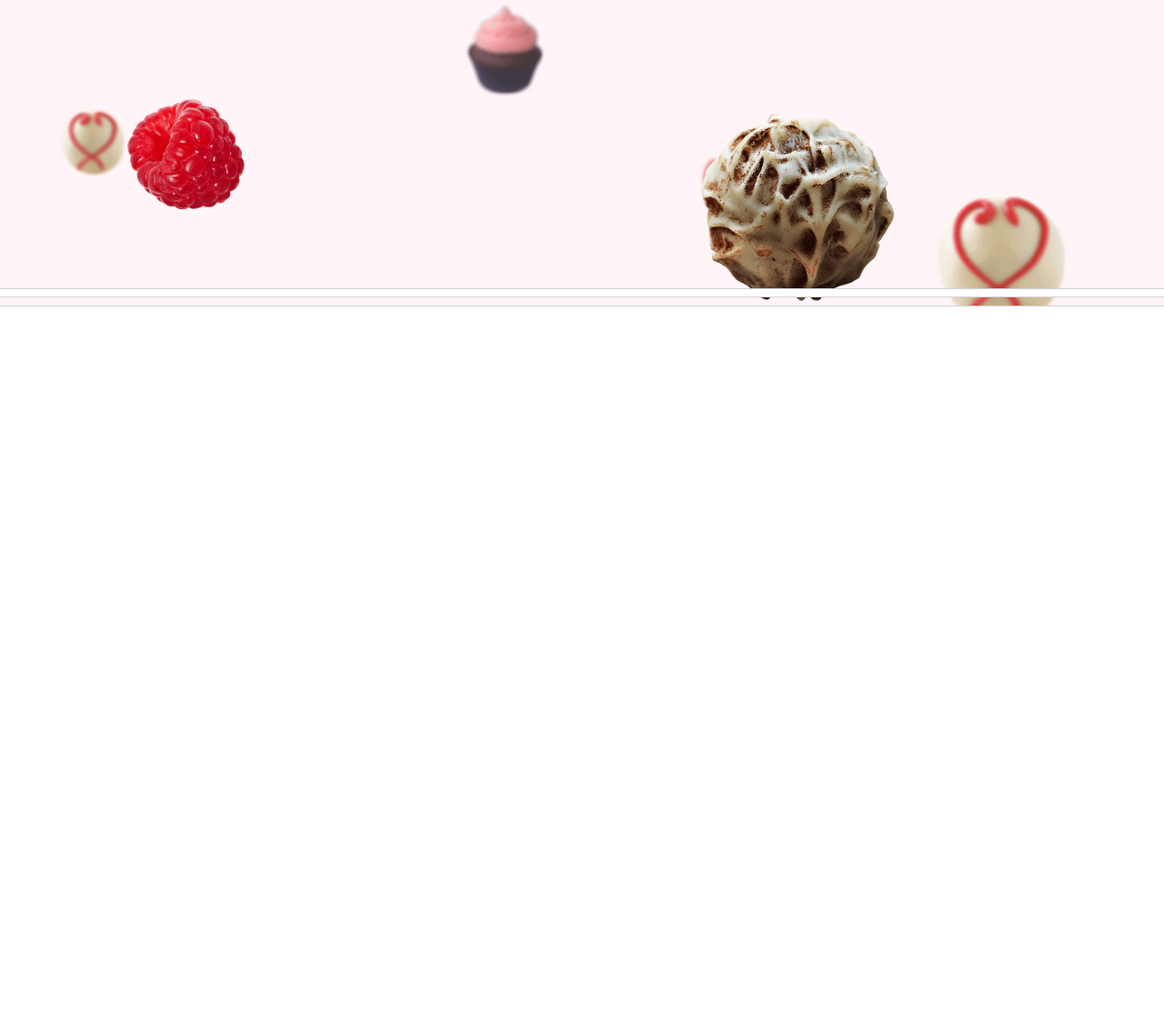
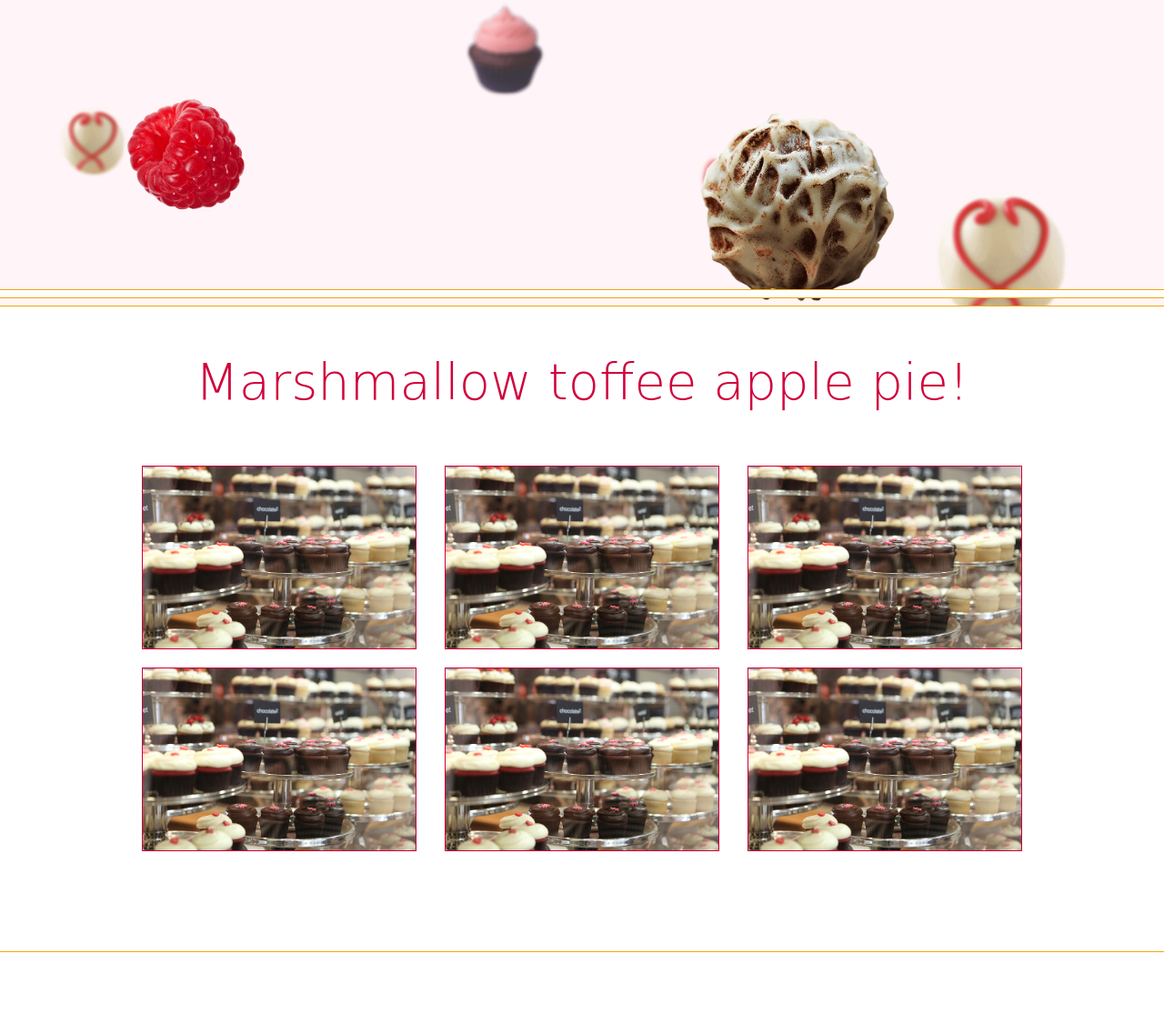
Before and after one commit to TmszLBmrv/layout-cakes, a plain HTML site: page index.html in a window 1280 px wide. Shown: the part 1597-2734 px from the top of the page at 91% size. After the commit the page ends 2644 px from the top, so only its background shows below. Drawn offline with Linux system fonts and the light colour scheme; a web font is replaced by a local one.

Commit message:
section 3 almost finished

```diff
--- a/css/styles.css
+++ b/css/styles.css
@@ -249,6 +249,12 @@ header h1::after {
   }
 }
 
+@media (min-width: 1300px) {
+  .sf_textblock {
+    margin-top: 0px;
+  }
+}
+
 .sfh_land {
   opacity: 1;
   transition: 1s;
@@ -274,6 +280,18 @@ header h1::after {
   position: absolute;
   background-size: contain;
   background-repeat: no-repeat;
+}
+
+.section_parallax::after {
+  position: absolute;
+  content: "";
+  display: inline-block;
+  height: 1vh;
+  width: 100%;
+  background-color: white;
+  bottom: 1vh;
+  border-top: 1px solid #f2a705;
+  border-bottom: 1px solid #f2a705;
 }
 
 .prlx1 {
@@ -418,21 +436,105 @@ header h1::after {
 }
 
 .section_third {
-  height: 800px;
-  border-top: 1px solid lightgrey;
+  height: auto;
   position: relative;
+  border-top: 1px solid #f2a705;
+  border-bottom: 1px solid #f2a705;
+  background-color: white;
+  padding-bottom: 100px;
+  overflow: auto;
 }
 
-.section_third::before {
+.st_header {
+  font-family: 'Damion', cursive;
+  font-weight: lighter;
+  text-align: center;
+  font-size: 3.5em;
+  color: #d0003c;
+  margin: 50px auto;
+  transition: 1s;
+  opacity: 0;
+  transform: translateY(-50px);
+}
+
+.st_container {
+  margin: 0 auto;
+  width: 100%;
+  max-width: 1000px;
+  height: auto;
+  display: -ms-flexbox;
+  display: flex;
+  -ms-flex-wrap: wrap;
+      flex-wrap: wrap;
+  -ms-flex-pack: distribute;
+      justify-content: space-around;
+  -ms-flex-align: center;
+      align-items: center;
+  overflow: hidden;
+}
+
+.st_pic {
+  position: relative;
+  height: 200px;
+  width: 300px;
+  margin: 10px;
+  border: 1px solid #d0003c;
+  background-color: #f2a705;
+  opacity: 0;
+  transform: scale(1.05);
+  transition: 0.5s;
+  overflow: hidden;
+  background-image: url("../img/cupCakes.jpg");
+  background-size: contain;
+  cursor: pointer;
+}
+
+.st_pic div {
+  background-color: rgba(208, 0, 60, 0.65);
+  height: 100%;
+  width: 100%;
   position: absolute;
+}
+
+.st_pic div::before {
+  box-sizing: border-box;
   content: "";
-  display: inline-block;
-  height: 1vh;
-  width: 100%;
-  background-color: white;
-  top: -2.5vh;
-  border-top: 1px solid lightgrey;
-  border-bottom: 1px solid lightgrey;
+  position: absolute;
+  height: 200px;
+  width: 300px;
+  left: -100%;
+  background-color: transparent;
+  border-bottom: 100px solid transparent;
+  border-top: 100px solid rgba(208, 0, 60, 0.65);
+  border-right: 150px solid rgba(208, 0, 60, 0.65);
+  border-left: 150px solid transparent;
+}
+
+.no-touch .st_pic:hover div {
+  right: 0;
+  transition: 0.5s;
+}
+
+.st_picdiv_inactive div {
+  right: -200%;
+  transition: 0.5s;
+}
+
+.st_picdiv_active div {
+  right: 0;
+  transition: 0.5s;
+}
+
+.sth_land {
+  opacity: 1;
+  transition: 1s;
+  transform: translateY(0px);
+}
+
+.stp_land {
+  opacity: 1;
+  transition: 1s;
+  transform: scale(1);
 }
 
 /*# sourceMappingURL=styles.css.map */
--- a/index.html
+++ b/index.html
@@ -58,14 +58,29 @@
       </section>
 
       <section class="section_third">
-
+        <h2 class="st_header">Marshmallow toffee apple pie!</h2>
+        <div class="st_container">
+          <div class="st_pic st_picdiv_inactive"><div></div></div>
+          <div class="st_pic st_picdiv_inactive"><div></div></div>
+          <div class="st_pic st_picdiv_inactive"><div></div></div>
+          <div class="st_pic st_picdiv_inactive"><div></div></div>
+          <div class="st_pic st_picdiv_inactive"><div></div></div>
+          <div class="st_pic st_picdiv_inactive"><div></div></div>
+        </div>
       </section>
 
 
     </main>
 
     <footer>
-
+      <!-- <p>blablablabla</p>
+      <p>blablablabla</p>
+      <p>blablablabla</p>
+      <p>blablablabla</p>
+      <p>blablablabla</p>
+      <p>blablablabla</p>
+      <p>blablablabla</p>
+      <p>blablablabla</p> -->
     </footer>
   </body>
 </html>
--- a/js/app.js
+++ b/js/app.js
@@ -6,7 +6,8 @@ $(document).ready(function(){
   var sf_textblock = $(".sf_textblock");
   var sf_pic = $(".sf_pic");
   var sp = $(".section_parallax");
-// reusable funcions
+  var st_header = $(".st_header");
+  var st_pic = $(".st_pic");
 
 
 
@@ -15,7 +16,7 @@ $(document).ready(function(){
  $(document).scroll(function() {
    var wScroll = $(this).scrollTop();
 
-// landing elements in first section
+   // landing elements in first section
    if (wScroll >sf_header.offset().top - landHeight) {
      sf_header.addClass('sfh_land');
    }
@@ -25,8 +26,17 @@ $(document).ready(function(){
    if (wScroll >sf_pic.offset().top - landHeight) {
      sf_pic.addClass('sfh_land');
    }
+   if (wScroll >st_header.offset().top - landHeight) {
+     st_header.addClass('sth_land');
+   }
 
-// parallax in second section
+   $(".st_pic").each(function() {
+     if (wScroll >$(this).offset().top - landHeight*1.1) {
+       $(this).addClass('stp_land');
+     }
+   });
+
+   // parallax in second section
   if ((wScroll + $(window).height()) > sp.offset().top) {
     // console.log("hi");
     $(".prlx1").css({
@@ -64,12 +74,23 @@ $(document).ready(function(){
     });
   }
 
-
-
  });
 
 
-
-
+ if (!("ontouchstart" in document.documentElement)) {
+     document.documentElement.className += "no-touch";
+ } else {
+   $(".st_pic").each(function() {
+     $(this).click(function() {
+       if ($(this).hasClass('st_picdiv_inactive')) {
+         $(this).removeClass('st_picdiv_inactive')
+         $(this).addClass('st_picdiv_active')
+       } else {
+         $(this).addClass('st_picdiv_inactive')
+         $(this).removeClass('st_picdiv_active')
+       }
+     });
+   });
+ }
 
 }) //END OF SCRIPT
```
Also changed, not shown: 1 other file.
